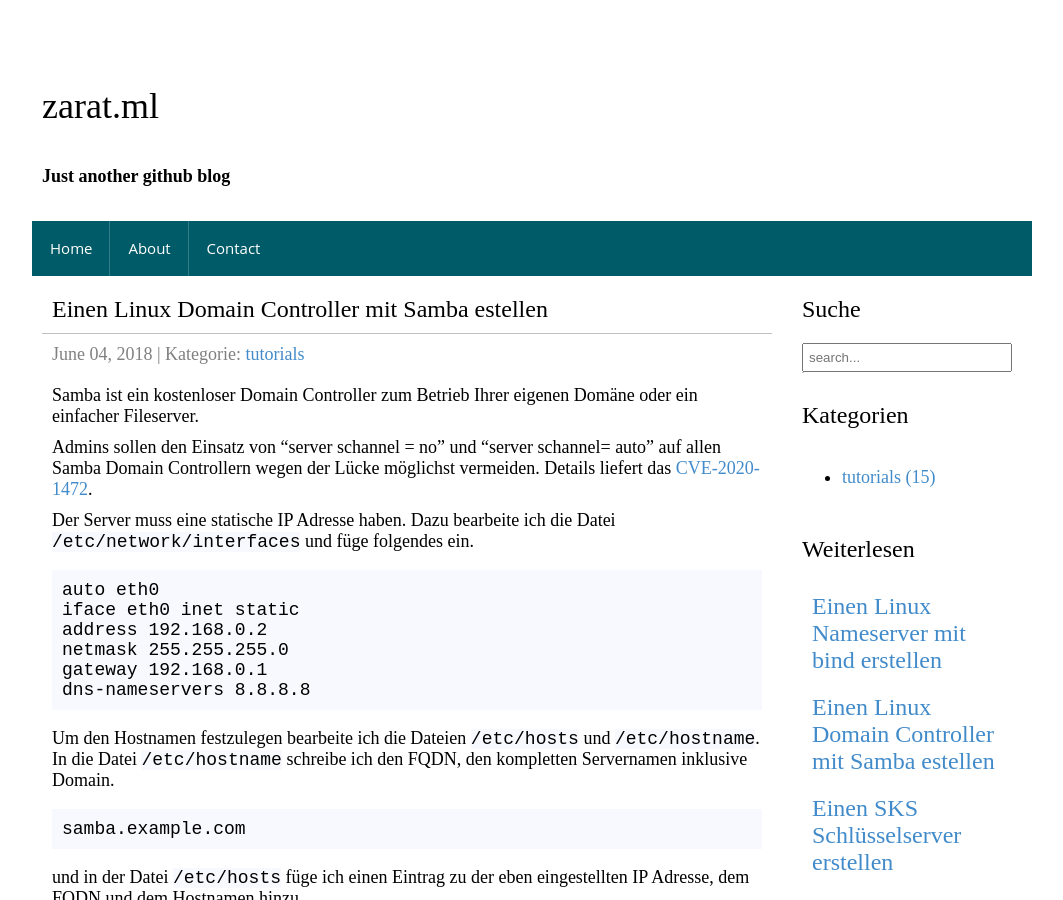
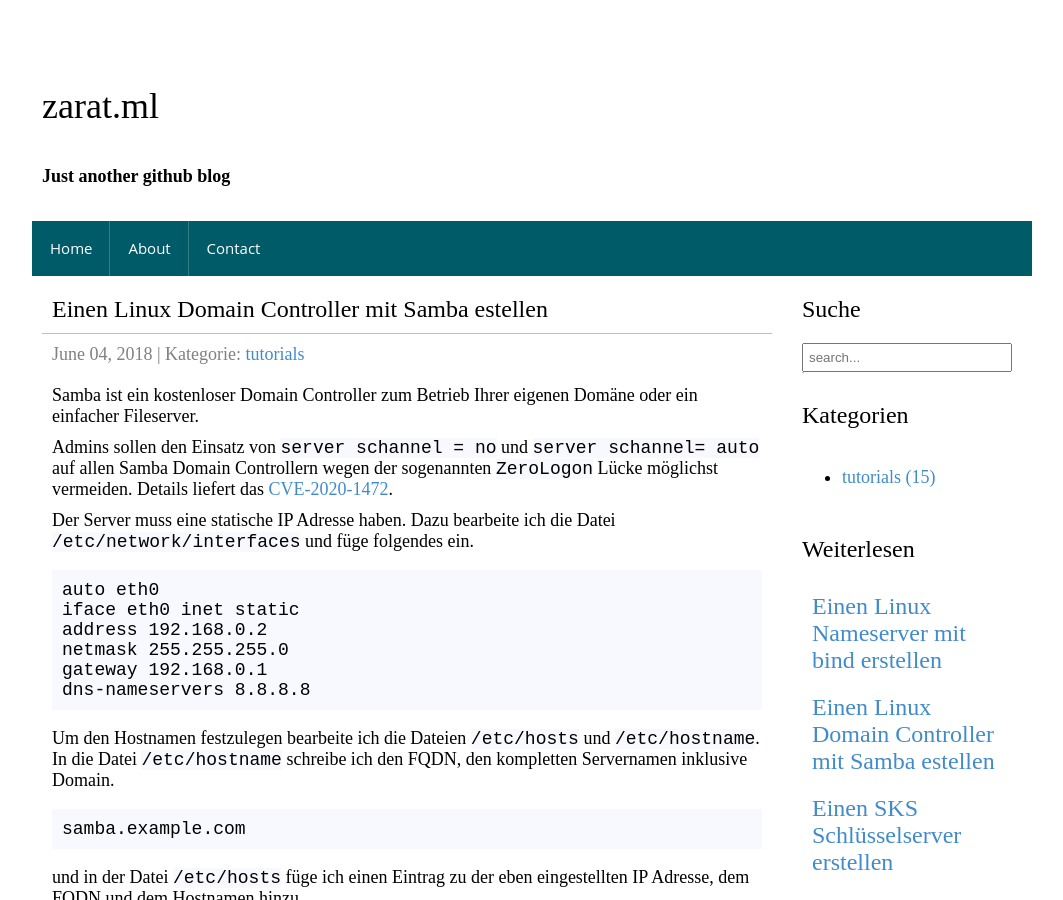
Before and after one commit to zarat/zarat.github.io, a Jekyll site: the page built from _posts/2018-06-04-samba-domain-controller.markdown, in a window 1280 px wide and 900 px high. Shown: the whole window, without its empty margins (108-1171 px from the left). Built offline with Jekyll 4.4.1, drawn with Linux system fonts in a browser that asks for light colours.

Commit message:
Update 2018-06-04-samba-domain-controller.markdown

```diff
--- a/_posts/2018-06-04-samba-domain-controller.markdown
+++ b/_posts/2018-06-04-samba-domain-controller.markdown
@@ -10,7 +10,7 @@
 
 <!--excerpt_separator-->
 
-Admins sollen den Einsatz von "server schannel = no" und "server schannel= auto" auf allen Samba Domain Controllern wegen der Lücke möglichst vermeiden. Details liefert das <a href="https://www.samba.org/samba/security/CVE-2020-1472.html" target="_blank">CVE-2020-1472</a>.
+Admins sollen den Einsatz von <code>server schannel = no</code> und <code>server schannel= auto</code> auf allen Samba Domain Controllern wegen der sogenannten <code>ZeroLogon</code> Lücke möglichst vermeiden. Details liefert das <a href="https://www.samba.org/samba/security/CVE-2020-1472.html" target="_blank">CVE-2020-1472</a>.
 
 Der Server muss eine statische IP Adresse haben. Dazu bearbeite ich die Datei <code>/etc/network/interfaces</code> und füge folgendes ein.
 
```
